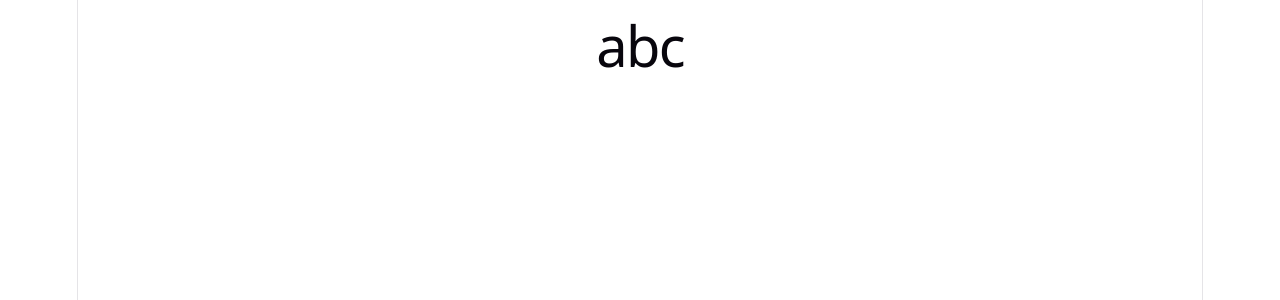
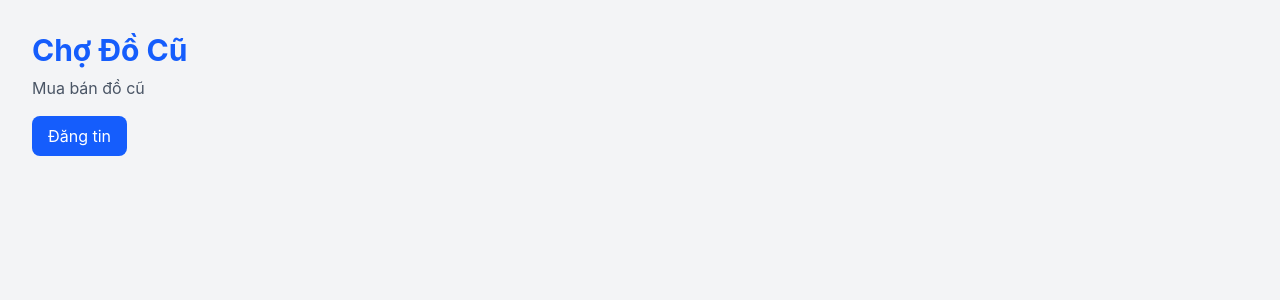
Before and after one commit to phamlam0375-cmd/WEB1-ChoDoCu, a React app in the folder frontend/: page / in a window 1280 px wide. Shown: the top 300 px of the page. Built offline with nearby package versions, Linux system fonts and the light colour scheme; the HTML template or start-up script is replaced by a standard one.

Commit message:
add packaged

```diff
--- a/frontend/src/App.jsx
+++ b/frontend/src/App.jsx
@@ -2,12 +2,21 @@
 import './App.css'
 
 function App() {
+  return (
+    <div className="min-h-screen bg-gray-100 p-8">
+      <h1 className="text-3xl font-bold text-blue-600">
+        Chợ Đồ Cũ
+      </h1>
 
-  return (
-    <>
-      <h1>abc</h1>
-    </>
-  )
+      <p className="mt-2 text-gray-600">
+        Mua bán đồ cũ
+      </p>
+
+      <button className="mt-4 rounded-lg bg-blue-600 px-4 py-2 text-white hover:bg-blue-700">
+        Đăng tin
+      </button>
+    </div>
+  );
 }
 
-export default App
+export default App;
--- a/frontend/src/index.css
+++ b/frontend/src/index.css
@@ -1,111 +1 @@
-:root {
-  --text: #6b6375;
-  --text-h: #08060d;
-  --bg: #fff;
-  --border: #e5e4e7;
-  --code-bg: #f4f3ec;
-  --accent: #aa3bff;
-  --accent-bg: rgba(170, 59, 255, 0.1);
-  --accent-border: rgba(170, 59, 255, 0.5);
-  --social-bg: rgba(244, 243, 236, 0.5);
-  --shadow:
-    rgba(0, 0, 0, 0.1) 0 10px 15px -3px, rgba(0, 0, 0, 0.05) 0 4px 6px -2px;
-
-  --sans: system-ui, 'Segoe UI', Roboto, sans-serif;
-  --heading: system-ui, 'Segoe UI', Roboto, sans-serif;
-  --mono: ui-monospace, Consolas, monospace;
-
-  font: 18px/145% var(--sans);
-  letter-spacing: 0.18px;
-  color-scheme: light dark;
-  color: var(--text);
-  background: var(--bg);
-  font-synthesis: none;
-  text-rendering: optimizeLegibility;
-  -webkit-font-smoothing: antialiased;
-  -moz-osx-font-smoothing: grayscale;
-
-  @media (max-width: 1024px) {
-    font-size: 16px;
-  }
-}
-
-@media (prefers-color-scheme: dark) {
-  :root {
-    --text: #9ca3af;
-    --text-h: #f3f4f6;
-    --bg: #16171d;
-    --border: #2e303a;
-    --code-bg: #1f2028;
-    --accent: #c084fc;
-    --accent-bg: rgba(192, 132, 252, 0.15);
-    --accent-border: rgba(192, 132, 252, 0.5);
-    --social-bg: rgba(47, 48, 58, 0.5);
-    --shadow:
-      rgba(0, 0, 0, 0.4) 0 10px 15px -3px, rgba(0, 0, 0, 0.25) 0 4px 6px -2px;
-  }
-
-  #social .button-icon {
-    filter: invert(1) brightness(2);
-  }
-}
-
-body {
-  margin: 0;
-}
-
-#root {
-  width: 1126px;
-  max-width: 100%;
-  margin: 0 auto;
-  text-align: center;
-  border-inline: 1px solid var(--border);
-  min-height: 100svh;
-  display: flex;
-  flex-direction: column;
-  box-sizing: border-box;
-}
-
-h1,
-h2 {
-  font-family: var(--heading);
-  font-weight: 500;
-  color: var(--text-h);
-}
-
-h1 {
-  font-size: 56px;
-  letter-spacing: -1.68px;
-  margin: 32px 0;
-  @media (max-width: 1024px) {
-    font-size: 36px;
-    margin: 20px 0;
-  }
-}
-h2 {
-  font-size: 24px;
-  line-height: 118%;
-  letter-spacing: -0.24px;
-  margin: 0 0 8px;
-  @media (max-width: 1024px) {
-    font-size: 20px;
-  }
-}
-p {
-  margin: 0;
-}
-
-code,
-.counter {
-  font-family: var(--mono);
-  display: inline-flex;
-  border-radius: 4px;
-  color: var(--text-h);
-}
-
-code {
-  font-size: 15px;
-  line-height: 135%;
-  padding: 4px 8px;
-  background: var(--code-bg);
-}
+@import "tailwindcss";
--- a/frontend/vite.config.js
+++ b/frontend/vite.config.js
@@ -1,7 +1,7 @@
-import react from '@vitejs/plugin-react'
-import { defineConfig } from 'vite'
+import { defineConfig } from "vite";
+import react from "@vitejs/plugin-react";
+import tailwindcss from "@tailwindcss/vite";
 
-// https://vite.dev/config/
 export default defineConfig({
-  plugins: [react()],
-})
+  plugins: [react(), tailwindcss()],
+});
```
Also changed, not shown: frontend/package.json (+8 -1 lines), 1 other file (tests, documents, lock files or other folders).
